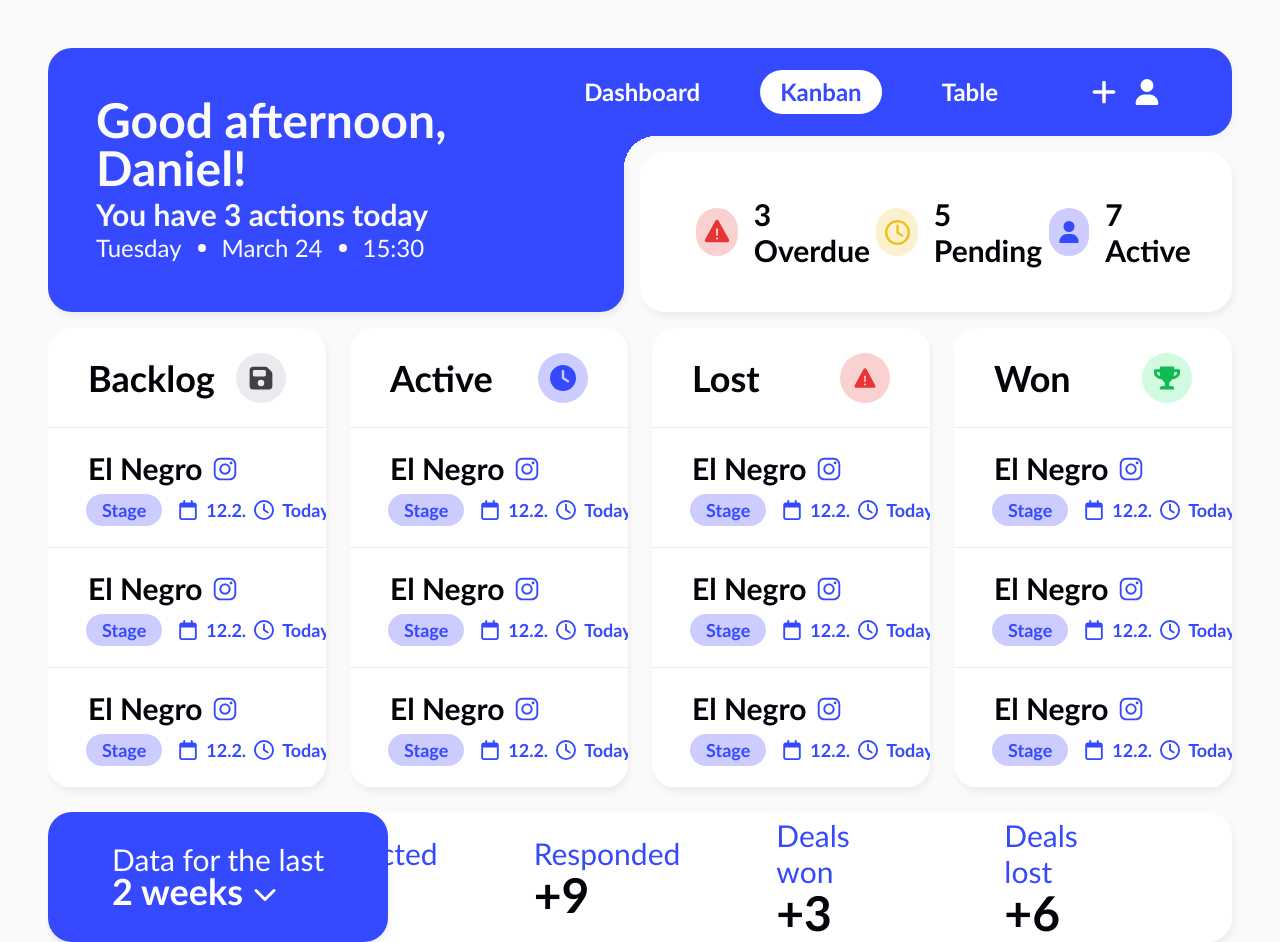
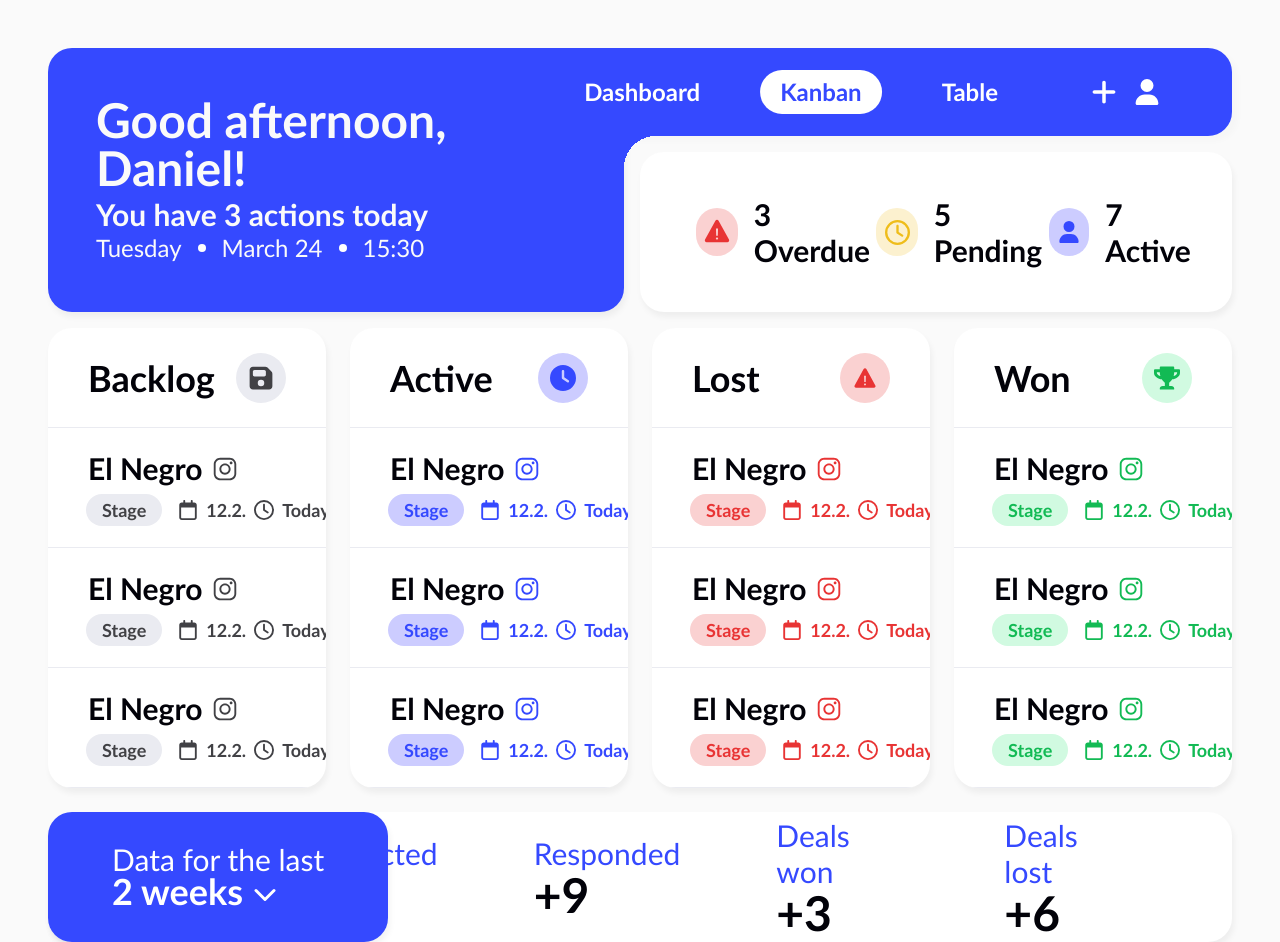
Before and after one commit to daniel-kadlec/Sway, a Next.js app: page /kanban in a window 1280 px wide. Built offline with nearby package versions, Linux system fonts and the light colour scheme.

Commit message:
Feat: Refactor Card, CardHeader, and Lead components to use variant configuration for styling

```diff
--- a/app/components/Card/card-header.tsx
+++ b/app/components/Card/card-header.tsx
@@ -1,80 +1,22 @@
-import { IconType } from "react-icons";
-import { FaClock} from "react-icons/fa6";
-import { IoIosWarning } from "react-icons/io";
-import { FaTrophy } from "react-icons/fa";
-import { FaFloppyDisk } from "react-icons/fa6";
+'use client';
+
+import {VariantConfig} from "@/app/components/Card/card";
 
 type CardHeaderProps = {
     title: string;
-    variant?: "blue" | "red" | "yellow" | "gray" | "purple" | "green";
+    v: VariantConfig;
 };
 
-const variants: Record<string, {
-    bg: string;
-    iconBg: string;
-    iconColor: string;
-    text: string;
-    icon?: IconType;
-}> = {
-    blue: {
-        bg: "bg-primary",
-        iconBg: "bg-primary-light",
-        iconColor: "text-primary",
-        text: "text-white",
-    },
-
-    red: {
-        bg: "",
-        iconBg: "bg-error-light",
-        iconColor: "text-error",
-        text: "text-offblack",
-        icon: IoIosWarning,
-    },
-
-    yellow: {
-        bg: "",
-        iconBg: "bg-warning-light",
-        iconColor: "text-warning",
-        text: "text-offblack",
-        icon: FaClock,
-    },
-
-    gray: {
-        bg: "",
-        iconBg: "bg-lightgray",
-        iconColor: "text-darkgray",
-        text: "text-offblack",
-        icon: FaFloppyDisk,
-    },
-
-    purple: {
-        bg: "",
-        iconBg: "bg-primary-light",
-        iconColor: "text-primary",
-        text: "text-offblack",
-        icon: FaClock,
-    },
-
-    green: {
-        bg: "",
-        iconBg: "bg-success-light",
-        iconColor: "text-success",
-        text: "text-offblack",
-        icon: FaTrophy,
-    },
-};
-
-export default function CardHeader({ title, variant = "gray" }: CardHeaderProps) {
-    const v = variants[variant];
+export default function CardHeader({ title, v }: CardHeaderProps) {
     const Icon = v.icon;
 
     return (
-        <div className={`flex items-center justify-between px-10 py-5 border-b min-h-[100px]  ${v.bg} ${v.text} ${variant === "blue" ? "border-primary" : "border-b border-lightgray"}`}>
+        <div className={`flex items-center justify-between px-10 py-5 border-b min-h-[100px] ${v.bg} ${v.text} ${v.bg ? "border-primary" : "border-lightgray"}`}>
             <h1 className="font-semibold text-4xl">{title}</h1>
 
             {Icon && (
                 <div className={`p-3 rounded-full flex items-center justify-center ${v.iconBg}`}>
-                    <Icon className={`${v.iconColor}`} size={26} />
+                    <Icon className={v.iconColor} size={26} />
                 </div>
             )}
         </div>
--- a/app/components/Card/card.tsx
+++ b/app/components/Card/card.tsx
@@ -1,21 +1,87 @@
+'use client';
+
 import Lead from "@/app/components/Card/lead";
 import CardHeader from "@/app/components/Card/card-header";
 
+import { IconType } from "react-icons";
+import { FaClock, FaFloppyDisk } from "react-icons/fa6";
+import { IoIosWarning } from "react-icons/io";
+import { FaTrophy } from "react-icons/fa";
+
+type VariantKey = "blue" | "red" | "yellow" | "gray" | "purple" | "green";
+
+export type VariantConfig = {
+    bg: string;
+    iconBg: string;
+    iconColor: string;
+    text: string;
+    icon?: IconType;
+};
+
 type CardProps = {
     title: string;
-    variant?: "blue" | "red" | "yellow" | "gray" | "purple" | "green";
+    variant?: VariantKey;
     className?: string;
 };
 
-export default function Card({ title, variant, className }: CardProps) {
+const variants: Record<VariantKey, VariantConfig> = {
+    blue: {
+        bg: "bg-primary",
+        iconBg: "bg-primary-light",
+        iconColor: "text-primary",
+        text: "text-white",
+    },
+
+    red: {
+        bg: "",
+        iconBg: "bg-error-light",
+        iconColor: "text-error",
+        text: "text-offblack",
+        icon: IoIosWarning,
+    },
+
+    yellow: {
+        bg: "",
+        iconBg: "bg-warning-light",
+        iconColor: "text-warning",
+        text: "text-offblack",
+        icon: FaClock,
+    },
+
+    gray: {
+        bg: "",
+        iconBg: "bg-lightgray",
+        iconColor: "text-darkgray",
+        text: "text-offblack",
+        icon: FaFloppyDisk,
+    },
+
+    purple: {
+        bg: "",
+        iconBg: "bg-primary-light",
+        iconColor: "text-primary",
+        text: "text-offblack",
+        icon: FaClock,
+    },
+
+    green: {
+        bg: "",
+        iconBg: "bg-success-light",
+        iconColor: "text-success",
+        text: "text-offblack",
+        icon: FaTrophy,
+    },
+};
+
+export default function Card({ title, variant = "blue", className }: CardProps) {
+    const v = variants[variant];
+
     return (
         <div className={`bg-white rounded-3xl shadow-primary h-full max-h-[600px] overflow-y-scroll hide-scrollbar ${className}`}>
-
-            <CardHeader title={title} variant={variant} />
-
-            <Lead />
-            <Lead />
-            <Lead />
+            <CardHeader title={title} v={v} />
+            <Lead v={v} />
+            <Lead v={v} />
+            <Lead v={v} />
         </div>
     );
 }
--- a/app/components/Card/lead.tsx
+++ b/app/components/Card/lead.tsx
@@ -1,13 +1,18 @@
 'use client';
+
 import { IoLogoInstagram } from "react-icons/io";
 import { FaRegCalendar, FaRegClock } from "react-icons/fa6";
-import { FaFlagCheckered } from "react-icons/fa";
-import { FaForward } from "react-icons/fa";
+import { FaFlagCheckered, FaForward } from "react-icons/fa";
 import { HiOutlineDotsHorizontal } from "react-icons/hi";
 
-import {useModal} from "@/app/Context/ModalContext";
+import { useModal } from "@/app/Context/ModalContext";
+import { VariantConfig } from "@/app/components/Card/card";
 
-export default function Lead() {
+type LeadProps = {
+    v: VariantConfig;
+};
+
+export default function Lead({ v }: LeadProps) {
     const { openModal } = useModal();
 
     return (
@@ -15,14 +20,15 @@ export default function Lead() {
 
             <span className="flex gap-2 items-center z-10">
                 <h1 className="font-bold text-3xl text-offblack">El Negro</h1>
-                <IoLogoInstagram size={30} className="text-primary mt-0.5" />
+                <IoLogoInstagram size={30} className={`${v.iconColor} mt-0.5`} />
             </span>
 
             <span className="mt-2 -ml-0.5 flex gap-4 items-center z-10">
-                <span className="bg-primary-light text-primary px-4 py-0.5 rounded-full font-bold text-lg">
+                <span className={`px-4 py-0.5 rounded-full font-bold text-lg ${v.iconBg} ${v.iconColor}`}>
                     Stage
                 </span>
-                <span className="flex items-center gap-2 text-primary">
+
+                <span className={`flex items-center gap-2 ${v.iconColor}`}>
                     <FaRegCalendar size={20} />
                     <span className="text-lg font-semibold">12.2.</span>
                     <FaRegClock size={20} />
@@ -30,12 +36,37 @@ export default function Lead() {
                 </span>
             </span>
 
-            {/*overlay*/}
-            <div  onClick={() => openModal("view")} className="absolute inset-0 bg-primary/80 z-10 opacity-0 group-hover:opacity-100 transition duration-300 flex justify-center items-center text-white cursor-pointer p-4">
-                <div className={'flex items-center gap-10'}>
-                    <FaFlagCheckered onClick={(e) => {e.stopPropagation(); openModal("finish");}} size={38} className={'lead-control'}/>
-                    <FaForward onClick={(e) => {e.stopPropagation();}} size={38} className={'lead-control'}/>
-                    <HiOutlineDotsHorizontal onClick={(e) => {e.stopPropagation(); openModal("view");}} size={46} className={'lead-control -ml-2'}/>
+            {/* overlay */}
+            <div
+                onClick={() => openModal("view")}
+                className={`absolute inset-0 ${v.bg || "bg-primary"}/80 z-10 opacity-0 group-hover:opacity-100 transition duration-300 flex justify-center items-center text-white cursor-pointer p-4`}
+            >
+                <div className="flex items-center gap-10">
+                    <FaFlagCheckered
+                        onClick={(e) => {
+                            e.stopPropagation();
+                            openModal("finish");
+                        }}
+                        size={38}
+                        className="lead-control"
+                    />
+
+                    <FaForward
+                        onClick={(e) => {
+                            e.stopPropagation();
+                        }}
+                        size={38}
+                        className="lead-control"
+                    />
+
+                    <HiOutlineDotsHorizontal
+                        onClick={(e) => {
+                            e.stopPropagation();
+                            openModal("view");
+                        }}
+                        size={46}
+                        className="lead-control -ml-2"
+                    />
                 </div>
             </div>
         </div>
```
